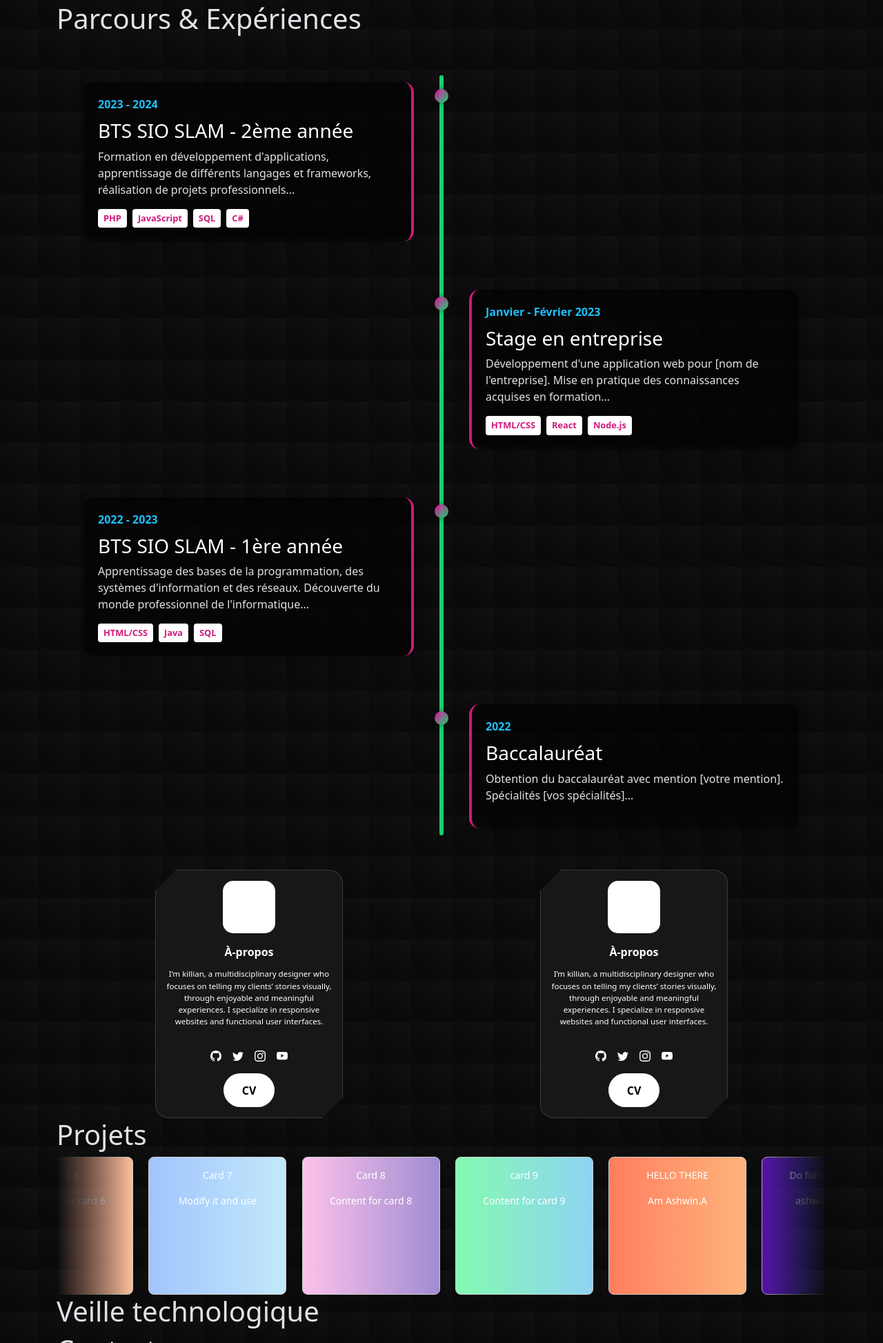
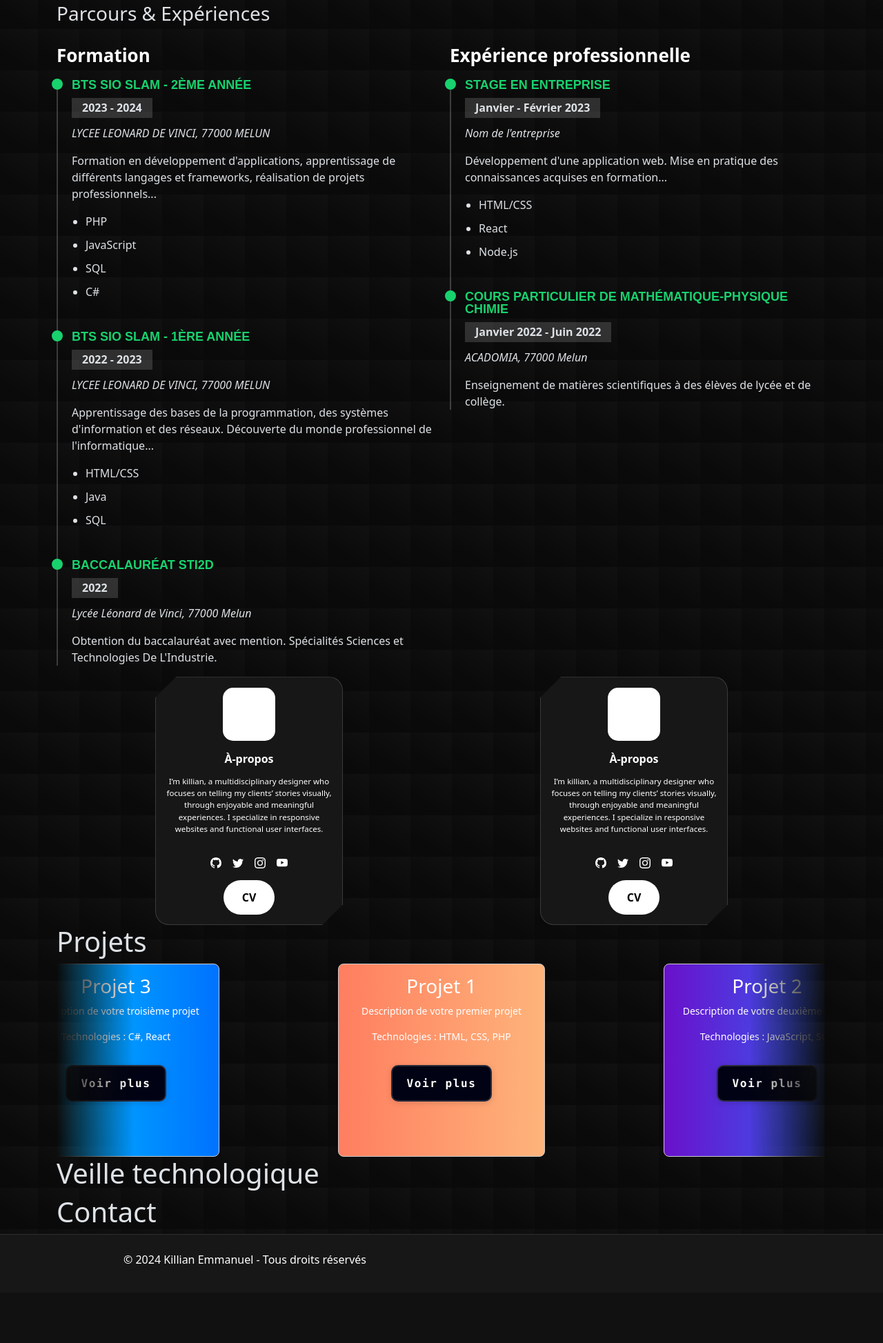
Before and after one commit to KLNPRO/portfolio, a website: page index.html in a window 1280 px wide. Shown: the part 853-2800 px from the top of the page at 69% size. After the commit the page ends 2727 px from the top, so only its background shows below. Drawn offline with Linux system fonts and the light colour scheme.

Commit message:
mise ajour 4

```diff
--- a/css/main.css
+++ b/css/main.css
@@ -122,136 +122,65 @@ body{
 /* header end */
 /* about-me section start*/
 
-.zigzag-timeline {
-  position: relative;
-  width: 100%;
-  margin: 50px auto;
+/* Timeline style */
+.resume .resume-title {
+  font-size: 26px;
+  font-weight: 700;
+  margin-top: 20px;
+  margin-bottom: 20px;
+  color: #fff;
 }
 
-.zigzag-timeline::after {
-  content: '';
-  position: absolute;
-  width: 6px;
-  background: linear-gradient(180deg, #18d26e 0%, #18d26e 100%);
-  top: 0;
-  bottom: 0;
-  left: 50%;
-  margin-left: -3px;
-  border-radius: 8px;
+.resume .resume-item {
+  padding: 0 0 20px 20px;
+  margin-top: -2px;
+  border-left: 2px solid rgba(255, 255, 255, 0.2);
+  position: relative;
 }
 
-.timeline-item {
-  padding: 10px 40px;
-  position: relative;
-  width: 50%;
-  margin-bottom: 50px;
-}
-
-.timeline-item::after {
-  content: '';
-  position: absolute;
-  width: 20px;
-  height: 20px;
-  background: linear-gradient(-45deg, #18d26e 0%, #ff01aee6 100%);
-  border-radius: 50%;
-  top: 20px;
-  z-index: 1;
-  box-shadow: 0 0 8px rgba(0,0,0,0.5);
-}
-
-.left {
-  left: 0;
-}
-
-.right {
-  left: 50%;
-}
-
-.left::after {
-  right: -10px;
-}
-
-.right::after {
-  left: -10px;
-}
-
-.timeline-content {
-  padding: 20px;
-  background: rgba(0, 0, 0, 0.6);
-  border-radius: 15px;
-  box-shadow: 0 4px 15px rgba(0, 0, 0, 0.3);
-  position: relative;
-  transition: all 0.3s ease;
-}
-
-.left .timeline-content {
-  border-right: 4px solid #d2187c;
-}
-
-.right .timeline-content {
-  border-left: 4px solid #d2187c;
-}
-
-.timeline-content:hover {
-  transform: translateY(-5px);
-  box-shadow: 0 10px 20px rgba(0, 0, 0, 0.5);
-}
-
-.timeline-date {
-  font-weight: bold;
-  color: #1cc2ff;
+.resume .resume-item h4 {
+  line-height: 18px;
+  font-size: 18px;
+  font-weight: 600;
+  text-transform: uppercase;
+  font-family: "Poppins", sans-serif;
+  color: #18d26e;
   margin-bottom: 10px;
 }
 
-.timeline-content h3 {
-  margin-top: 0;
-  color: #fff;
+.resume .resume-item h5 {
+  font-size: 16px;
+  background: rgba(255, 255, 255, 0.15);
+  padding: 5px 15px;
+  display: inline-block;
+  font-weight: 600;
+  margin-bottom: 10px;
 }
 
-.tag-container {
-  display: flex;
-  flex-wrap: wrap;
-  gap: 8px;
-  margin-top: 15px;
+.resume .resume-item ul {
+  padding-left: 20px;
 }
 
-.tech-tag {
-  background: linear-gradient(45deg, #ffffff 0%, #ffffff 100%);
-  padding: 4px 8px;
-  border-radius: 4px;
-  font-size: 0.8rem;
-  color: #d2187c;
-  font-weight: bold;
+.resume .resume-item ul li {
+  padding-bottom: 10px;
 }
 
-@media screen and (max-width: 768px) {
-  .zigzag-timeline::after {
-    left: 31px;
-  }
+.resume .resume-item:last-child {
+  padding-bottom: 0;
+}
 
-  .timeline-item {
-    width: 100%;
-    padding-left: 70px;
-    padding-right: 25px;
-  }
+.resume .resume-item::before {
+  content: "";
+  position: absolute;
+  width: 16px;
+  height: 16px;
+  border-radius: 50px;
+  left: -9px;
+  top: 0;
+  background: #18d26e;
+  border: 2px solid #18d26e;
+}
 
-  .timeline-item::after {
-    left: 21px;
-  }
-
-  .left::after, .right::after {
-    left: 21px;
-  }
-
-  .right {
-    left: 0;
-  }
-
-  .left .timeline-content, .right .timeline-content {
-    border-left: 4px solid #ff261b;
-    border-right: none;
-  }
-}
 .card {
   width: 17em;
   height: 22.5em;
@@ -394,8 +323,158 @@ body{
   }
 }
 
+/* Style des boutons pour les projets */
+.btn-container {
+  display: flex;
+  justify-content: center;
+  width: 100%;
+  margin-top: 15px;
+}
+
+/* Supprimez la marge du bouton puisque le conteneur en a déjà une */
+.ui-btn {
+  margin-top: 0;
+}
+.ui-btn {
+  --btn-default-bg: #010314;
+  --btn-padding: 15px 20px;
+  --btn-hover-bg: rgb(51, 51, 51);
+  --btn-transition: .3s;
+  --btn-letter-spacing: .1rem;
+  --btn-animation-duration: 1.2s;
+  --btn-shadow-color: rgba(0, 0, 0, 0.137);
+  --btn-shadow: 0 2px 10px 0 var(--btn-shadow-color);
+  --hover-btn-color: #7241FF;
+  --default-btn-color: #fff;
+  --font-size: 16px;
+  --font-weight: 600;
+  --font-family: Menlo, Roboto Mono, monospace;
+  margin-top: 15px;
+}
+
+.ui-btn {
+  box-sizing: border-box;
+  padding: var(--btn-padding);
+  display: flex;
+  align-items: center;
+  justify-content: center;
+  color: var(--default-btn-color);
+  font: var(--font-weight) var(--font-size) var(--font-family);
+  background: var(--btn-default-bg);
+  cursor: pointer;
+  transition: var(--btn-transition);
+  overflow: hidden;
+  box-shadow: var(--btn-shadow);
+  border-radius: 10px;
+  border: 2px solid #2A2B3A;
+}
+
+.ui-btn span {
+  letter-spacing: var(--btn-letter-spacing);
+  transition: var(--btn-transition);
+  box-sizing: border-box;
+  position: relative;
+  background: inherit;
+}
+
+.ui-btn span::before {
+  box-sizing: border-box;
+  position: absolute;
+  content: "";
+  background: inherit;
+}
+
+.ui-btn:hover, .ui-btn:focus {
+  background: var(--btn-default-bg);
+  box-shadow: 0px 0px 10px 0px rgba(119, 68, 255, 0.70);
+  border: 2px solid #7241FF;
+}
+
+.ui-btn:hover span, .ui-btn:focus span {
+  color: var(--hover-btn-color);
+}
+
+.ui-btn:hover span::before, .ui-btn:focus span::before {
+  animation: chitchat linear both var(--btn-animation-duration);
+}
+
+@keyframes chitchat {
+  0% {
+    content: "#";
+  }
+  5% {
+    content: ".";
+  }
+  10% {
+    content: "^{";
+  }
+  15% {
+    content: "-!";
+  }
+  20% {
+    content: "#$_";
+  }
+  25% {
+    content: "№:0";
+  }
+  30% {
+    content: "#{+.";
+  }
+  35% {
+    content: "@}-?";
+  }
+  40% {
+    content: "?{4@%";
+  }
+  45% {
+    content: "=.,^!";
+  }
+  50% {
+    content: "?2@%";
+  }
+  55% {
+    content: "\\;1}]";
+  }
+  60% {
+    content: "?{%:%";
+    right: 0;
+  }
+  65% {
+    content: "|{f[4";
+    right: 0;
+  }
+  70% {
+    content: "{4%0%";
+    right: 0;
+  }
+  75% {
+    content: "'1_0<";
+    right: 0;
+  }
+  80% {
+    content: "{0%";
+    right: 0;
+  }
+  85% {
+    content: "]>'";
+    right: 0;
+  }
+  90% {
+    content: "4";
+    right: 0;
+  }
+  95% {
+    content: "2";
+    right: 0;
+  }
+  100% {
+    content: "";
+    right: 0;
+  }
+}
 
 /* projects section end */
+
 /* Footer */
 #footer {
   background-color: #171717;
--- a/index.html
+++ b/index.html
@@ -36,54 +36,63 @@
         <div class="container">
             <h1>A propos de moi</h1>
             <div class="row">
-              <h1>Parcours & Expériences</h1>
+              <h3>Parcours & Expériences</h3>
+              <div class="col-lg-12">
+                <div class="resume">
+                  <div class="row">
+                    <div class="col-lg-6">
+                      <h3 class="resume-title">Formation</h3>
+                      <div class="resume-item">
+                        <h4>BTS SIO SLAM - 2ème année</h4>
+                        <h5>2023 - 2024</h5>
+                        <p><em>LYCEE LEONARD DE VINCI, 77000 MELUN</em></p>
+                        <p>Formation en développement d'applications, apprentissage de différents langages et frameworks, réalisation de projets professionnels...</p>
+                        <ul>
+                          <li>PHP</li>
+                          <li>JavaScript</li>
+                          <li>SQL</li>
+                          <li>C#</li>
+                        </ul>
                       </div>
-            <div class="zigzag-timeline">
-              <div class="timeline-item left">
-                <div class="timeline-content">
-                  <div class="timeline-date">2023 - 2024</div>
-                  <h3>BTS SIO SLAM - 2ème année</h3>
-                  <p>Formation en développement d'applications, apprentissage de différents langages et frameworks, réalisation de projets professionnels...</p>
-                  <div class="tag-container">
-                    <span class="tech-tag">PHP</span>
-                    <span class="tech-tag">JavaScript</span>
-                    <span class="tech-tag">SQL</span>
-                    <span class="tech-tag">C#</span>
+                      <div class="resume-item">
+                        <h4>BTS SIO SLAM - 1ère année</h4>
+                        <h5>2022 - 2023</h5>
+                        <p><em>LYCEE LEONARD DE VINCI, 77000 MELUN</em></p>
+                        <p>Apprentissage des bases de la programmation, des systèmes d'information et des réseaux. Découverte du monde professionnel de l'informatique...</p>
+                        <ul>
+                          <li>HTML/CSS</li>
+                          <li>Java</li>
+                          <li>SQL</li>
+                        </ul>
+                      </div>
+                      <div class="resume-item">
+                        <h4>Baccalauréat STI2D</h4>
+                        <h5>2022</h5>
+                        <p><em>Lycée Léonard de Vinci, 77000 Melun</em></p>
+                        <p>Obtention du baccalauréat avec mention. Spécialités Sciences et Technologies De L'Industrie.</p>
+                      </div>
+                    </div>
+                    <div class="col-lg-6">
+                      <h3 class="resume-title">Expérience professionnelle</h3>
+                      <div class="resume-item">
+                        <h4>Stage en entreprise</h4>
+                        <h5>Janvier - Février 2023</h5>
+                        <p><em>Nom de l'entreprise</em></p>
+                        <p>Développement d'une application web. Mise en pratique des connaissances acquises en formation...</p>
+                        <ul>
+                          <li>HTML/CSS</li>
+                          <li>React</li>
+                          <li>Node.js</li>
+                        </ul>
+                      </div>
+                      <div class="resume-item">
+                        <h4>Cours particulier de Mathématique-physique chimie</h4>
+                        <h5>Janvier 2022 - Juin 2022</h5>
+                        <p><em>ACADOMIA, 77000 Melun</em></p>
+                        <p>Enseignement de matières scientifiques à des élèves de lycée et de collège.</p>
                       </div>
                     </div>
                   </div>
-
-              <div class="timeline-item right">
-                <div class="timeline-content">
-                  <div class="timeline-date">Janvier - Février 2023</div>
-                  <h3>Stage en entreprise</h3>
-                  <p>Développement d'une application web pour [nom de l'entreprise]. Mise en pratique des connaissances acquises en formation...</p>
-                  <div class="tag-container">
-                    <span class="tech-tag">HTML/CSS</span>
-                    <span class="tech-tag">React</span>
-                    <span class="tech-tag">Node.js</span>
-                  </div>
-                </div>
-              </div>
-
-              <div class="timeline-item left">
-                <div class="timeline-content">
-                  <div class="timeline-date">2022 - 2023</div>
-                  <h3>BTS SIO SLAM - 1ère année</h3>
-                  <p>Apprentissage des bases de la programmation, des systèmes d'information et des réseaux. Découverte du monde professionnel de l'informatique...</p>
-                  <div class="tag-container">
-                    <span class="tech-tag">HTML/CSS</span>
-                    <span class="tech-tag">Java</span>
-                    <span class="tech-tag">SQL</span>
-                  </div>
-                </div>
-              </div>
-
-              <div class="timeline-item right">
-                <div class="timeline-content">
-                  <div class="timeline-date">2022</div>
-                  <h3>Baccalauréat</h3>
-                  <p>Obtention du baccalauréat avec mention [votre mention]. Spécialités [vos spécialités]...</p>
                 </div>
               </div>
             </div>
@@ -139,9 +148,9 @@
           </div>
           <div
           class="slider"
-            style="--width: 200px;
-              --height: 200px;
-              --quantity: 9;"
+          style="--width: 300px;
+            --height: 280px;
+            --quantity: 3;"
         >
           <div class="list">
             <div class="item" style="--position: 1">
@@ -149,8 +158,14 @@
                 class="card-projet"
                 style="background: linear-gradient(to right, #ff7e5f, #feb47b)"
               >
-                  <p>HELLO THERE</p>
-                  <p>Am Ashwin.A</p>
+                <h3>Projet 1</h3>
+                <p>Description de votre premier projet</p>
+                <p>Technologies : HTML, CSS, PHP</p>
+                <div class="btn-container">
+                  <button class="ui-btn">
+                    <span>Voir plus</span>
+                  </button>
+                </div>
               </div>
             </div>
             <div class="item" style="--position: 2">
@@ -158,8 +173,14 @@
                 class="card-projet"
                 style="background: linear-gradient(to right, #6a11cb, #2575fc)"
               >
-                  <p>Do follow on Insta</p>
-                  <p>ashwin_ambar_</p>
+                <h3>Projet 2</h3>
+                <p>Description de votre deuxième projet</p>
+                <p>Technologies : JavaScript, SQL</p>
+                <div class="btn-container">
+                  <button class="ui-btn">
+                    <span>Voir plus</span>
+                  </button>
+                </div>
               </div>
             </div>
             <div class="item" style="--position: 3">
@@ -167,67 +188,18 @@
                 class="card-projet"
                 style="background: linear-gradient(to right, #00c6ff, #0072ff)"
               >
-                  <p>Replace cards with images</p>
-                  <p>for a image slider</p>
-                </div>
-              </div>
-              <div class="item" style="--position: 4">
-                <div
-                  class="card-projet"
-                  style="background: linear-gradient(to right, #ff512f, #dd2476)"
-                >
-                  <p>Html css only</p>
-                  <p>Hover to stop the slides</p>
-                </div>
-              </div>
-              <div class="item" style="--position: 5">
-                <div
-                  class="card-projet"
-                  style="background: linear-gradient(to right, #ffb6c1, #ff69b4)"
-                >
-                  <p>Card 5</p>
-                  <p>Content for card 5</p>
-                </div>
-              </div>
-              <div class="item" style="--position: 6">
-                <div
-                  class="card-projet"
-                  style="background: linear-gradient(to right, #ff9a8b, #ffc3a0)"
-                >
-                  <p>Card 6</p>
-                  <p>Content for card 6</p>
-                </div>
-              </div>
-              <div class="item" style="--position: 7">
-                <div
-                  class="card-projet"
-                  style="background: linear-gradient(to right, #a1c4fd, #c2e9fb)"
-                >
-                  <p>Card 7</p>
-                  <p>Modify it and use</p>
-                </div>
-              </div>
-              <div class="item" style="--position: 8">
-                <div
-                  class="card-projet"
-                  style="background: linear-gradient(to right, #fbc2eb, #a18cd1)"
-                >
-                  <p>Card 8</p>
-                  <p>Content for card 8</p>
-                </div>
-              </div>
-              <div class="item" style="--position: 9">
-                <div
-                  class="card-projet"
-                  style="background: linear-gradient(to right, #84fab0, #8fd3f4)"
-                >
-                  <p>card 9</p>
-                  <p>Content for card 9</p>
+                <h3>Projet 3</h3>
+                <p>Description de votre troisième projet</p>
+                <p>Technologies : C#, React</p>
+                <div class="btn-container">
+                  <button class="ui-btn">
+                    <span>Voir plus</span>
+                  </button>
                 </div>
               </div>
             </div>
           </div>
-
+        </div>
       </div>
   </section>
     <section id="veille">
```
Lines whose indentation alone changed are shown as unchanged.
